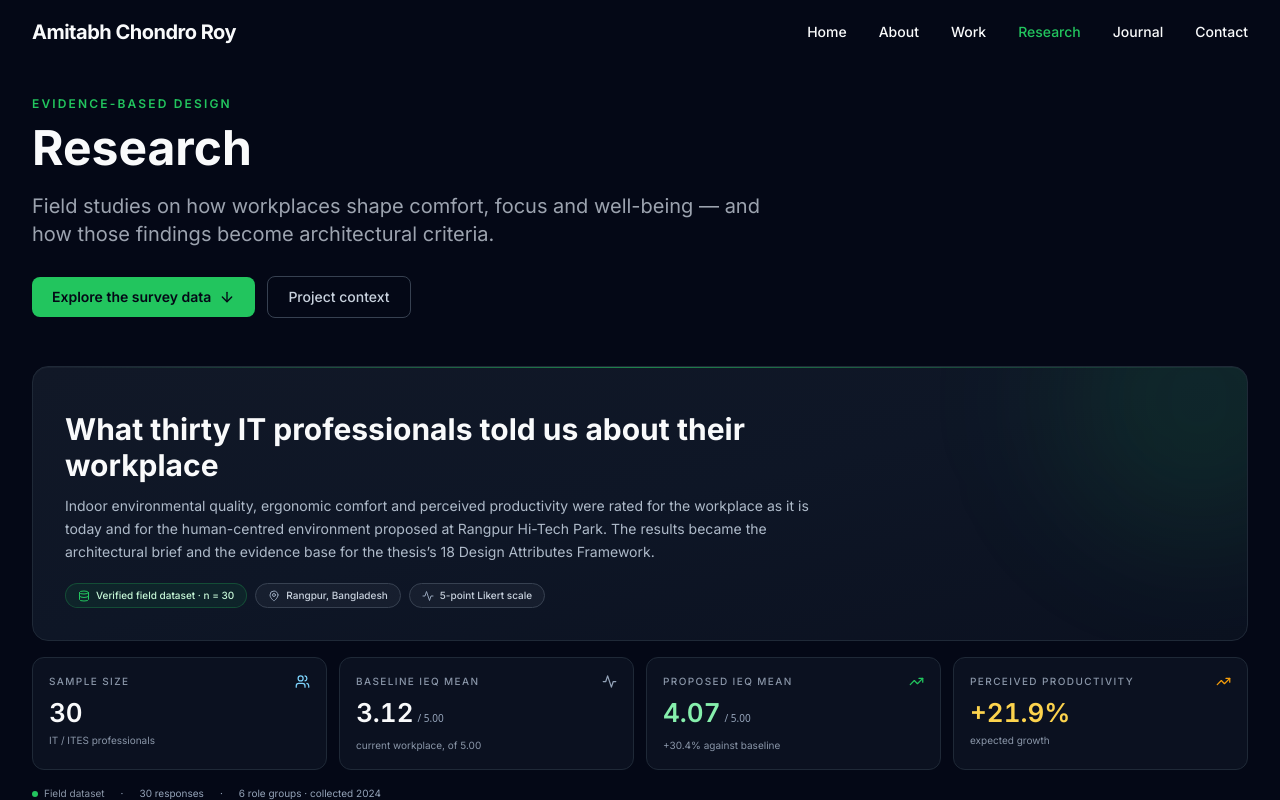
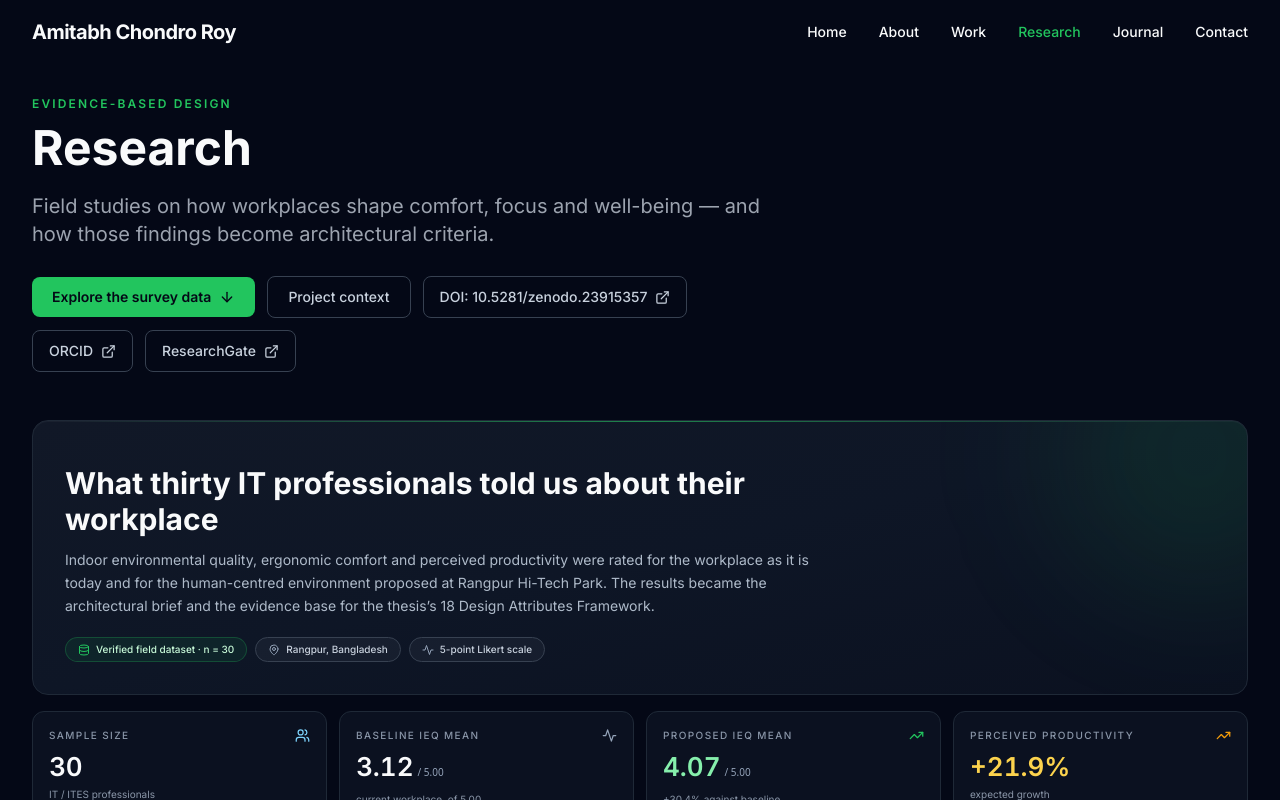
Before and after one commit to ar-amitabh/amitabhroy-website, a React (Vite) app: page /research in a window 1280 px wide. Shown: the top 800 px of the page. Built offline with nearby package versions, Linux system fonts and the light colour scheme.

Commit message:
Add ORCID, ResearchGate, and Zenodo DOI to schema, ResearchPage, CVSection, and llms.txt

```diff
--- a/index.html
+++ b/index.html
@@ -73,6 +73,9 @@
           "Sustainable urban development"
         ],
         "sameAs": [
+          "https://orcid.org/0009-0004-6847-0225",
+          "https://www.researchgate.net/profile/Amitabh-Chondro-Roy",
+          "https://doi.org/10.5281/zenodo.23915357",
           "https://linkedin.com/in/aramitabh",
           "https://github.com/ar-amitabh",
           "https://www.facebook.com/aramitabh",
--- a/src/components/SEO.tsx
+++ b/src/components/SEO.tsx
@@ -61,6 +61,9 @@ export default function SEO({
         'Environmental analysis',
       ],
       'sameAs': [
+        'https://orcid.org/0009-0004-6847-0225',
+        'https://www.researchgate.net/profile/Amitabh-Chondro-Roy',
+        'https://doi.org/10.5281/zenodo.23915357',
         'https://linkedin.com/in/aramitabh',
         'https://github.com/ar-amitabh',
         'https://www.facebook.com/aramitabh',
--- a/src/components/portfolio/CVSection.tsx
+++ b/src/components/portfolio/CVSection.tsx
@@ -89,9 +89,12 @@ export default function CVSection() {
               </ul>
             </div>
             <div>
-              <h3 className="mb-4 text-xl font-semibold text-[#F9FAFB]">Professional contact</h3>
+              <h3 className="mb-4 text-xl font-semibold text-[#F9FAFB]">Professional &amp; academic links</h3>
               <a href="mailto:arc.mit07@gmail.com" className="mb-3 flex items-center gap-3 text-[#9CA3AF] transition-colors hover:text-[#22C55E]"><Mail size={18} className="text-[#22C55E]" /> arc.mit07@gmail.com</a>
-              <a href="https://linkedin.com/in/aramitabh" target="_blank" rel="noopener noreferrer" className="flex items-center gap-3 text-[#9CA3AF] transition-colors hover:text-[#22C55E]"><Linkedin size={18} className="text-[#22C55E]" /> linkedin.com/in/aramitabh</a>
+              <a href="https://linkedin.com/in/aramitabh" target="_blank" rel="noopener noreferrer" className="mb-3 flex items-center gap-3 text-[#9CA3AF] transition-colors hover:text-[#22C55E]"><Linkedin size={18} className="text-[#22C55E]" /> linkedin.com/in/aramitabh</a>
+              <a href="https://orcid.org/0009-0004-6847-0225" target="_blank" rel="noopener noreferrer" className="mb-3 flex items-center gap-3 text-[#9CA3AF] transition-colors hover:text-[#22C55E]"><ExternalLink size={18} className="text-[#22C55E]" /> ORCID: 0009-0004-6847-0225</a>
+              <a href="https://www.researchgate.net/profile/Amitabh-Chondro-Roy" target="_blank" rel="noopener noreferrer" className="mb-3 flex items-center gap-3 text-[#9CA3AF] transition-colors hover:text-[#22C55E]"><ExternalLink size={18} className="text-[#22C55E]" /> ResearchGate Profile</a>
+              <a href="https://doi.org/10.5281/zenodo.23915357" target="_blank" rel="noopener noreferrer" className="flex items-center gap-3 text-[#9CA3AF] transition-colors hover:text-[#22C55E]"><FileText size={18} className="text-[#22C55E]" /> Zenodo DOI: 10.5281/zenodo.23915357</a>
             </div>
             <a href={cvPath} target="_blank" rel="noopener noreferrer" className="inline-flex items-center gap-2 text-sm font-semibold text-[#22C55E] hover:underline"><FileText size={17} /> Open the full two-page CV</a>
           </aside>
--- a/src/pages/ResearchPage.tsx
+++ b/src/pages/ResearchPage.tsx
@@ -84,6 +84,33 @@ export default function ResearchPage() {
                 className="inline-flex items-center gap-2 rounded-lg border border-gray-700 px-5 py-2.5 text-sm font-medium text-[#C9D2DE] transition-colors hover:border-[#22C55E] hover:text-white focus-visible:outline focus-visible:outline-2 focus-visible:outline-offset-2 focus-visible:outline-[#22C55E]"
               >
                 Project context
+              </a>
+              <a
+                href="https://doi.org/10.5281/zenodo.23915357"
+                target="_blank"
+                rel="noopener noreferrer"
+                className="inline-flex items-center gap-2 rounded-lg border border-gray-700 px-4 py-2.5 text-sm font-medium text-[#C9D2DE] transition-colors hover:border-[#22C55E] hover:text-white focus-visible:outline focus-visible:outline-2 focus-visible:outline-offset-2 focus-visible:outline-[#22C55E]"
+              >
+                DOI: 10.5281/zenodo.23915357
+                <ExternalLink size={15} aria-hidden="true" />
+              </a>
+              <a
+                href="https://orcid.org/0009-0004-6847-0225"
+                target="_blank"
+                rel="noopener noreferrer"
+                className="inline-flex items-center gap-2 rounded-lg border border-gray-700 px-4 py-2.5 text-sm font-medium text-[#C9D2DE] transition-colors hover:border-[#22C55E] hover:text-white focus-visible:outline focus-visible:outline-2 focus-visible:outline-offset-2 focus-visible:outline-[#22C55E]"
+              >
+                ORCID
+                <ExternalLink size={15} aria-hidden="true" />
+              </a>
+              <a
+                href="https://www.researchgate.net/profile/Amitabh-Chondro-Roy"
+                target="_blank"
+                rel="noopener noreferrer"
+                className="inline-flex items-center gap-2 rounded-lg border border-gray-700 px-4 py-2.5 text-sm font-medium text-[#C9D2DE] transition-colors hover:border-[#22C55E] hover:text-white focus-visible:outline focus-visible:outline-2 focus-visible:outline-offset-2 focus-visible:outline-[#22C55E]"
+              >
+                ResearchGate
+                <ExternalLink size={15} aria-hidden="true" />
               </a>
             </div>
           </motion.header>
```
Also changed, not shown: public/llms.txt.
